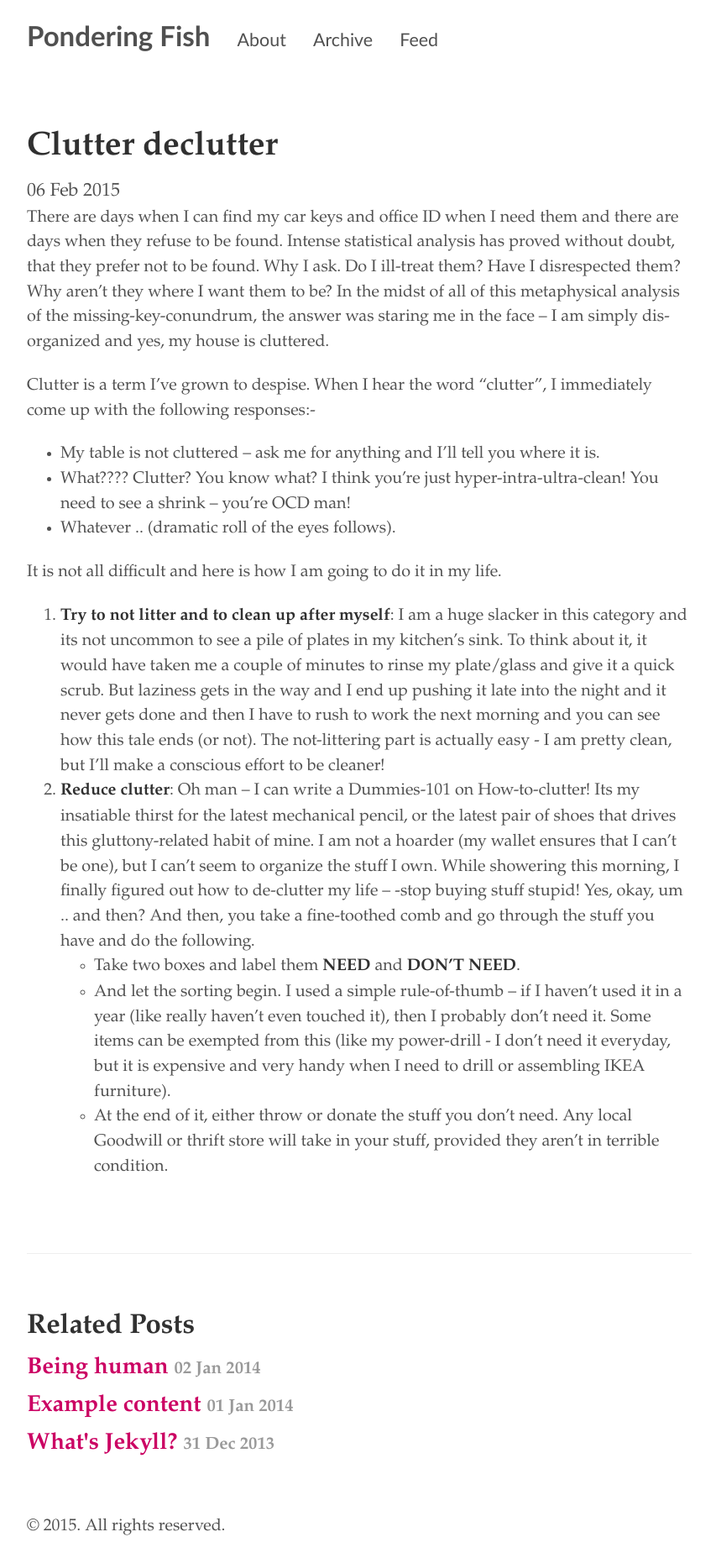
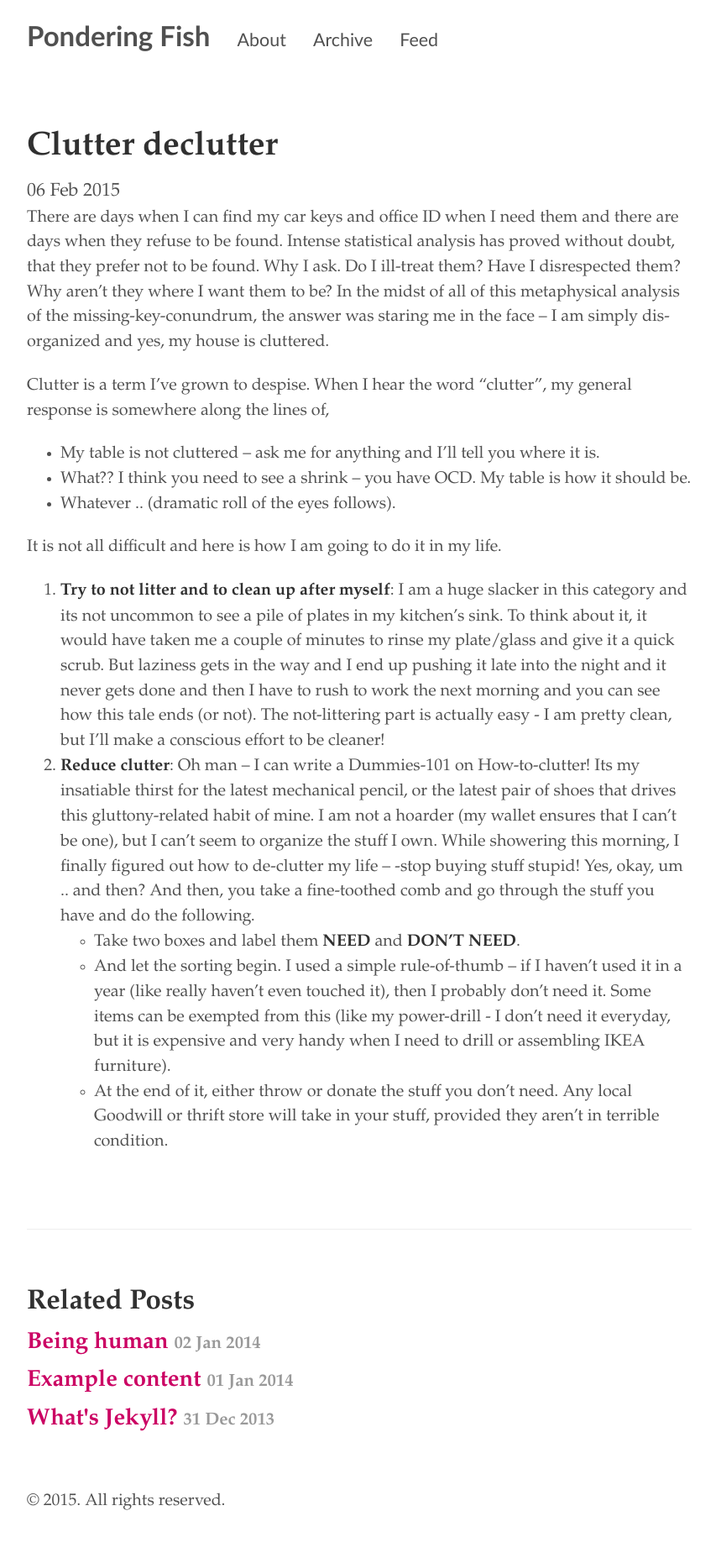
Before and after one commit to ponderingfish/ponderingfish.github.io, a Jekyll site: the page built from _posts/2015-02-06-clutter-declutter-your-life.md, in a window 1280 px wide. Shown: the whole page at 84% size, without its empty margins (212-1065 px from the left). Built offline with Jekyll 4.4.1, drawn with Linux system fonts in a browser that asks for light colours; after the commit the page ends 1825 px from its top, so only the background shows below that.

Commit message:
Formatting changes.

```diff
--- a/_posts/2015-02-06-clutter-declutter-your-life.md
+++ b/_posts/2015-02-06-clutter-declutter-your-life.md
@@ -4,10 +4,10 @@ title: Clutter declutter
 ---
 There are days when I can find my car keys and office ID when I need them and there are days when they refuse to be found. Intense statistical analysis has proved without doubt, that they prefer not to be found. Why I ask. Do I ill-treat them? Have I disrespected them? Why aren't they where I want them to be? In the midst of all of this metaphysical analysis of the missing-key-conundrum, the answer was staring me in the face -- I am simply dis-organized and yes, my house is cluttered.
 
-Clutter is a term I've grown to despise. When I hear the word "clutter", I immediately come up with the following responses:-
-* My table is not cluttered -- ask me for anything and I'll tell you where it is.
-* What???? Clutter? You know what? I think you're just hyper-intra-ultra-clean! You need to see a shrink -- you're OCD man!
-* Whatever .. (dramatic roll of the eyes follows).
+Clutter is a term I've grown to despise. When I hear the word "clutter", my general response is somewhere along the lines of,
++ My table is not cluttered -- ask me for anything and I'll tell you where it is.
++ What?? I think you need to see a shrink -- you have OCD. My table is how it should be.
++ Whatever .. (dramatic roll of the eyes follows).
 
 It is not all difficult and here is how I am going to do it in my life.
 
```
